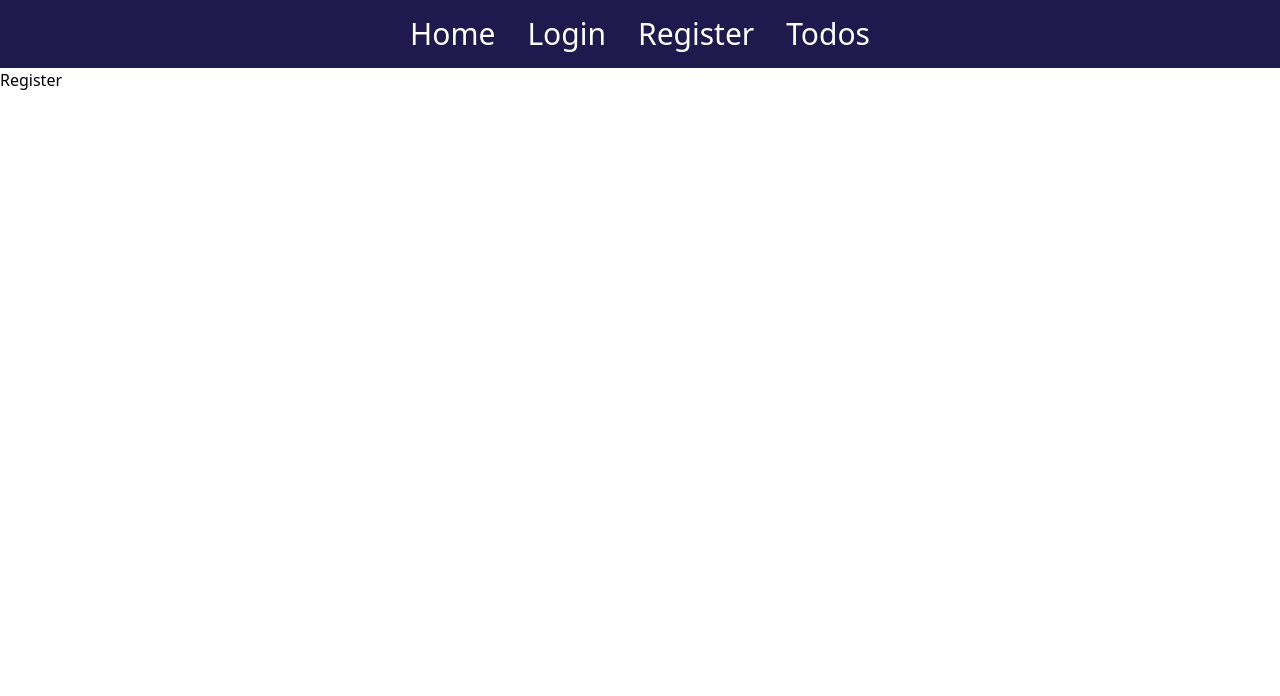
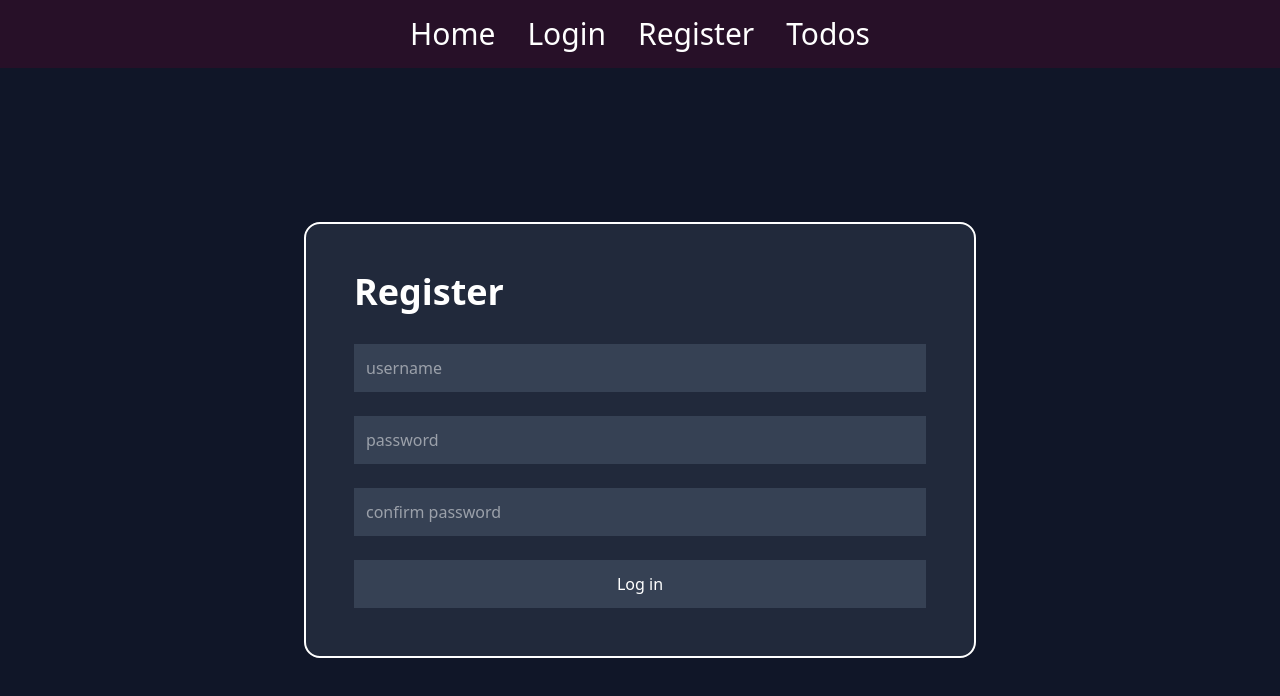
Before and after one commit to SuchakreeS/midterm-Suchakree-23, a React (Vite) app: page /register in a window 1280 px wide. Shown: the top 696 px of the page. Built offline with nearby package versions, Linux system fonts and the light colour scheme.

Commit message:
2nd-commit

```diff
--- a/index.html
+++ b/index.html
@@ -6,7 +6,7 @@
     <meta name="viewport" content="width=device-width, initial-scale=1.0" />
     <title>midterm-suchakree23</title>
   </head>
-  <body>
+  <body class="bg-[#101628]">
     <div id="root"></div>
     <script type="module" src="/src/main.jsx"></script>
   </body>
--- a/src/components/NavBar.jsx
+++ b/src/components/NavBar.jsx
@@ -3,7 +3,7 @@ import { NavLink } from 'react-router'
 
 function NavBar() {
   return (
-    <div className='flex justify-center gap-8 text-3xl p-4 bg-indigo-950 text-white'>
+    <div className='flex justify-center gap-8 text-3xl p-4 bg-[#271028] text-white'>
         <NavLink to = "/">Home</NavLink>
         <NavLink to = "login">Login</NavLink>
         <NavLink to = "register">Register</NavLink>
--- a/src/pages/Login.jsx
+++ b/src/pages/Login.jsx
@@ -1,15 +1,17 @@
 import React from 'react'
+import axios from 'axios'
 
 function Login() {
     return (
         <div className='flex justify-center font-2xl '>
-            <form className='w-2xl rounded-2xl flex flex-col border-2 mt-[20%] p-12 bg-[#21293b] text-white'>
+            <form
+            className='w-2xl rounded-2xl flex flex-col border-2 mt-[12%] p-12 bg-[#21293b] text-white'>
                 <p className='text-4xl font-bold'>Welcome</p>
                 <input type="text" placeholder='username'
-                className='mt-8 bg-[#364154]'/>
+                className='mt-8 bg-[#364154] p-3'/>
                 <input type="password" placeholder='password'
-                className='mt-4 bg-[#364154]'/>
-                <button className='mt-4 bg-[#364154]'>Log in</button>
+                className='mt-6 bg-[#364154] p-3'/>
+                <button className='mt-6 bg-[#364154] p-3'>Log in</button>
 
             </form>
 
--- a/src/pages/Register.jsx
+++ b/src/pages/Register.jsx
@@ -2,7 +2,20 @@ import React from 'react'
 
 function Register() {
   return (
-    <div>Register</div>
+     <div className='flex justify-center font-2xl '>
+            <form className='w-2xl rounded-2xl flex flex-col border-2 mt-[12%] p-12 bg-[#21293b] text-white'>
+                <p className='text-4xl font-bold'>Register</p>
+                <input type="text" placeholder='username'
+                className='mt-8 bg-[#364154] p-3'/>
+                <input type="password" placeholder='password'
+                className='mt-6 bg-[#364154] p-3'/>
+                <input type="password" placeholder='confirm password'
+                className='mt-6 bg-[#364154] p-3'/>
+                <button className='mt-6 bg-[#364154] p-3'>Log in</button>
+
+            </form>
+
+        </div>
   )
 }
 
```
